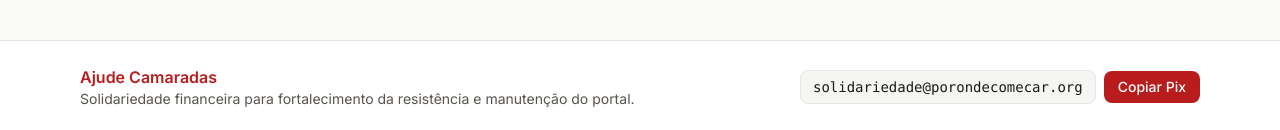
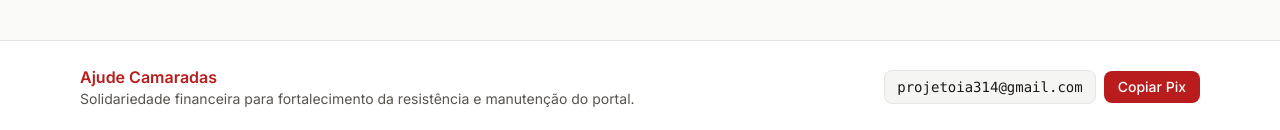
Before and after one commit to projetoia314/por-onde-comecar, a plain HTML site: page index.html in a window 1280 px wide. Shown: the part 1147-1277 px from the top of the page. Drawn offline with nearby package versions, Linux system fonts and the light colour scheme.

Commit message:
Update index.html

```diff
--- a/index.html
+++ b/index.html
@@ -67,7 +67,7 @@
         <p class="text-sm text-stone-600 dark:text-stone-400">Solidariedade financeira para fortalecimento da resistência e manutenção do portal.</p>
       </div>
       <div class="flex flex-wrap items-center gap-2">
-        <code id="pixKey" class="px-3 py-1.5 text-xs sm:text-sm rounded-lg bg-stone-100 dark:bg-stone-800 border border-stone-200 dark:border-stone-700 select-all">solidariedade@porondecomecar.org</code>
+        <code id="pixKey" class="px-3 py-1.5 text-xs sm:text-sm rounded-lg bg-stone-100 dark:bg-stone-800 border border-stone-200 dark:border-stone-700 select-all">projetoia314@gmail.com</code>
         <button id="copyPixBtn" class="px-3.5 py-1.5 text-sm font-medium rounded-lg bg-red-700 hover:bg-red-800 text-white transition">Copiar Pix</button>
       </div>
     </div>
```
